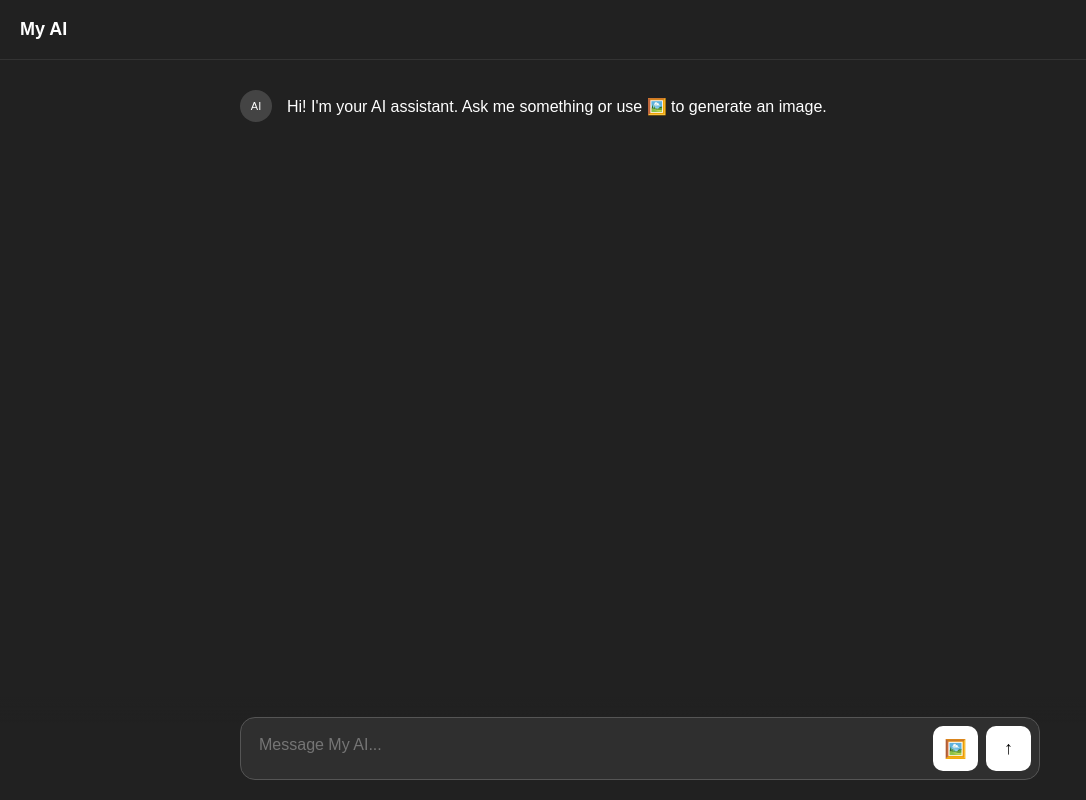
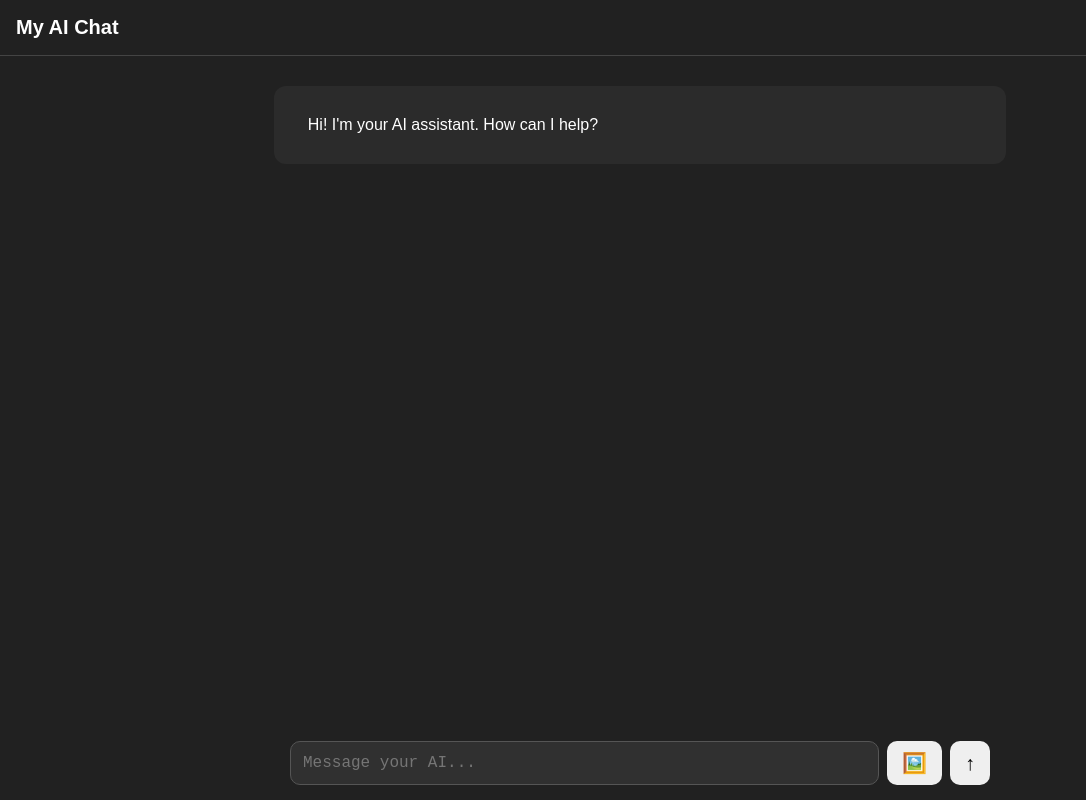
Before and after one commit to tammygreer514-hue/-my-ai-chat, a plain HTML site: page index.html in a window 1280 px wide. Shown: the whole page, without its empty margins (0-1086 px from the left). Drawn offline with Linux system fonts and the light colour scheme.

Commit message:
Update index.html

```diff
--- a/index.html
+++ b/index.html
@@ -3,213 +3,258 @@
 <head>
   <meta charset="UTF-8">
   <meta name="viewport" content="width=device-width, initial-scale=1.0">
-  <title>My AI</title>
+  <title>My AI Chat</title>
+
   <style>
-    * { box-sizing: border-box; }
     body {
       margin: 0;
-      font-family: Arial, sans-serif;
       background: #212121;
       color: white;
+      font-family: Arial, sans-serif;
       height: 100vh;
       display: flex;
       flex-direction: column;
     }
+
     header {
-      height: 60px;
-      display: flex;
-      align-items: center;
-      padding: 0 20px;
-      border-bottom: 1px solid #333;
-      font-size: 18px;
+      padding: 16px;
+      border-bottom: 1px solid #444;
+      font-size: 20px;
       font-weight: bold;
     }
+
     #chat {
       flex: 1;
       overflow-y: auto;
-      padding: 30px 20px 120px;
+      padding: 20px;
     }
+
     .message {
-      max-width: 800px;
-      margin: 0 auto 20px;
-      display: flex;
-      gap: 15px;
-      line-height: 1.5;
+      padding: 12px 16px;
+      margin: 10px auto;
+      max-width: 700px;
+      border-radius: 12px;
+      white-space: pre-wrap;
     }
-    .avatar {
-      width: 32px;
-      height: 32px;
-      border-radius: 50%;
-      background: #444;
-      display: flex;
-      align-items: center;
-      justify-content: center;
-      flex-shrink: 0;
-      font-size: 11px;
+
+    .user {
+      background: #343541;
     }
-    .text {
-      white-space: pre-wrap;
-      padding-top: 5px;
+
+    .ai {
+      background: #2b2b2b;
     }
-    .generated-image {
-      max-width: 500px;
-      width: 100%;
-      border-radius: 12px;
-    }
-    .input-area {
-      position: fixed;
-      bottom: 0;
-      left: 0;
-      right: 0;
-      padding: 20px;
-      background: linear-gradient(transparent, #212121 25%);
-    }
-    .input-box {
-      max-width: 800px;
-      margin: auto;
+
+    #inputArea {
       display: flex;
       gap: 8px;
-      background: #2f2f2f;
-      border: 1px solid #555;
-      border-radius: 15px;
-      padding: 8px;
+      padding: 15px;
+      max-width: 700px;
+      width: calc(100% - 30px);
+      margin: auto;
     }
+
     textarea {
       flex: 1;
+      background: #303030;
+      color: white;
+      border: 1px solid #555;
+      border-radius: 10px;
+      padding: 12px;
+      font-size: 16px;
       resize: none;
-      border: none;
-      outline: none;
-      background: transparent;
-      color: white;
-      font-size: 16px;
-      padding: 10px;
-      height: 45px;
-      font-family: inherit;
     }
+
     button {
-      width: 45px;
-      height: 45px;
       border: none;
       border-radius: 10px;
-      background: white;
-      color: black;
+      padding: 0 15px;
+      font-size: 20px;
       cursor: pointer;
-      font-size: 18px;
     }
-    button:hover { background: #ddd; }
-    button:disabled { opacity: 0.5; cursor: wait; }
   </style>
 </head>
 
 <body>
-<header>My AI</header>
 
-<main id="chat">
-  <div class="message">
-    <div class="avatar">AI</div>
-    <div class="text">Hi! I'm your AI assistant. Ask me something or use 🖼️ to generate an image.</div>
-  </div>
-</main>
+<header>My AI Chat</header>
 
-<div class="input-area">
-  <div class="input-box">
-    <textarea id="messageInput" placeholder="Message My AI..."></textarea>
-    <button id="imageButton" title="Generate image">🖼️</button>
-    <button id="sendButton" title="Send">↑</button>
+<div id="chat">
+  <div class="message ai">
+    Hi! I'm your AI assistant. How can I help?
   </div>
 </div>
 
+<div id="inputArea">
+  <textarea id="message" placeholder="Message your AI..." rows="1"></textarea>
+
+  <button onclick="generateImage()">🖼️</button>
+
+  <button onclick="sendMessage()">↑</button>
+</div>
+
 <script>
-const chat = document.getElementById("chat");
-const input = document.getElementById("messageInput");
-const button = document.getElementById("sendButton");
-const imageButton = document.getElementById("imageButton");
+
+const API_URL = "/api/chat";
 
 function addMessage(text, type) {
+
   const message = document.createElement("div");
-  message.className = "message";
 
-  const avatar = document.createElement("div");
-  avatar.className = "avatar";
-  avatar.textContent = type === "user" ? "You" : "AI";
+  message.className = "message " + type;
 
-  const content = document.createElement("div");
-  content.className = "text";
-  content.textContent = text;
+  message.textContent = text;
 
-  message.appendChild(avatar);
-  message.appendChild(content);
-  chat.appendChild(message);
-  chat.scrollTop = chat.scrollHeight;
+  document.getElementById("chat").appendChild(message);
+
+  document.getElementById("chat").scrollTop =
+    document.getElementById("chat").scrollHeight;
 }
 
-function addImage(imageData) {
-  const message = document.createElement("div");
-  message.className = "message";
 
-  const avatar = document.createElement("div");
-  avatar.className = "avatar";
-  avatar.textContent = "AI";
+async function sendMessage() {
 
-  const image = document.createElement("img");
-  image.className = "generated-image";
-  image.src = imageData;
-  image.alt = "AI generated image";
+  const input = document.getElementById("message");
 
-  message.appendChild(avatar);
-  message.appendChild(image);
-  chat.appendChild(message);
-  chat.scrollTop = chat.scrollHeight;
-}
+  const text = input.value.trim();
 
-async function sendMessage(generateImage = false) {
-  const message = input.value.trim();
-  if (!message) return;
+  if (!text) return;
 
-  addMessage(message, "user");
+  addMessage(text, "user");
+
   input.value = "";
-  button.disabled = true;
-  imageButton.disabled = true;
+
+  const thinking = document.createElement("div");
+
+  thinking.className = "message ai";
+
+  thinking.textContent = "Thinking...";
+
+  document.getElementById("chat").appendChild(thinking);
 
   try {
-    const response = await fetch("/api/chat", {
+
+    const response = await fetch(API_URL, {
+
       method: "POST",
-      headers: { "Content-Type": "application/json" },
+
+      headers: {
+        "Content-Type": "application/json"
+      },
+
       body: JSON.stringify({
-        message: message,
-        generateImage: generateImage
+        message: text,
+        generateImage: false
       })
+
     });
 
     const data = await response.json();
 
-    if (!response.ok) {
-      throw new Error(data.error || "Something went wrong.");
+    thinking.remove();
+
+    if (data.reply) {
+      addMessage(data.reply, "ai");
+    } else {
+      addMessage(data.error || "Something went wrong.", "ai");
     }
 
-    if (data.image) {
-      addImage(data.image);
-    } else if (data.reply) {
-      addMessage(data.reply, "ai");
-    }
   } catch (error) {
-    addMessage("Error: " + error.message, "ai");
+
+    thinking.textContent =
+      "The AI server could not be reached.";
+
   }
-
-  button.disabled = false;
-  imageButton.disabled = false;
-  input.focus();
 }
 
-button.addEventListener("click", () => sendMessage(false));
-imageButton.addEventListener("click", () => sendMessage(true));
 
-input.addEventListener("keydown", (event) => {
-  if (event.key === "Enter" && !event.shiftKey) {
-    event.preventDefault();
-    sendMessage(false);
+async function generateImage() {
+
+  const input = document.getElementById("message");
+
+  const text = input.value.trim();
+
+  if (!text) return;
+
+  addMessage("🖼️ " + text, "user");
+
+  input.value = "";
+
+  const thinking = document.createElement("div");
+
+  thinking.className = "message ai";
+
+  thinking.textContent = "Generating image...";
+
+  document.getElementById("chat").appendChild(thinking);
+
+  try {
+
+    const response = await fetch(API_URL, {
+
+      method: "POST",
+
+      headers: {
+        "Content-Type": "application/json"
+      },
+
+      body: JSON.stringify({
+        message: text,
+        generateImage: true
+      })
+
+    });
+
+    const data = await response.json();
+
+    thinking.remove();
+
+    if (data.image) {
+
+      const image = document.createElement("img");
+
+      image.src = data.image;
+
+      image.style.maxWidth = "700px";
+      image.style.width = "100%";
+      image.style.borderRadius = "12px";
+
+      document.getElementById("chat").appendChild(image);
+
+    } else {
+
+      addMessage(
+        data.error || "The image could not be generated.",
+        "ai"
+      );
+
+    }
+
+  } catch (error) {
+
+    thinking.textContent =
+      "The image server could not be reached.";
+
   }
-});
+}
+
+
+document.getElementById("message").addEventListener(
+  "keydown",
+  function(event) {
+
+    if (event.key === "Enter" && !event.shiftKey) {
+
+      event.preventDefault();
+
+      sendMessage();
+
+    }
+
+  }
+);
+
 </script>
+
 </body>
 </html>
```
